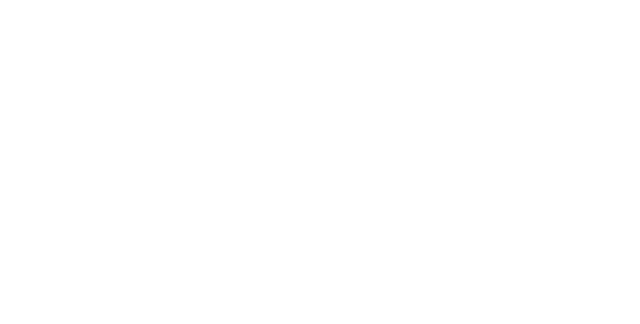
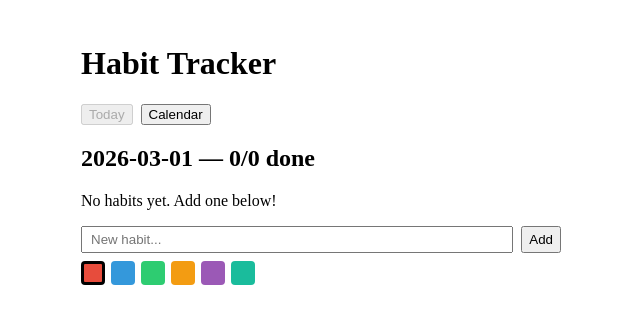
Before and after one commit to sito8943/habbit-tracker, a React app: page / in a window 1280 px wide. Shown: the top 324 px of the page, without its empty margins (319-959 px from the left). Built offline with nearby package versions, Linux system fonts and the light colour scheme; the HTML template or start-up script is replaced by a standard one.

Commit message:
first approach

```diff
--- a/src/App.tsx
+++ b/src/App.tsx
@@ -1,5 +1,86 @@
+import { useState, useCallback } from "react"
+import type { Habit, LogEntry } from "./utils/habits"
+import { generateId, today, isLogged } from "./utils/habits"
+import useLocalStorage from "./hooks/useLocalStorage"
+import HabitList from "./components/HabitList"
+import HabitForm from "./components/HabitForm"
+import Calendar from "./components/Calendar"
+
 const App = () => {
-  return <div></div>
+  const [habits, setHabits] = useLocalStorage<Habit[]>("ht_habits", [])
+  const [logs, setLogs] = useLocalStorage<LogEntry[]>("ht_logs", [])
+
+  const [selectedDate, setSelectedDate] = useState(today())
+  const [view, setView] = useState<"today" | "calendar">("today")
+
+  const addHabit = useCallback(
+    (name: string, color: string) => {
+      setHabits((prev) => [...prev, { id: generateId(), name, color }])
+    },
+    [setHabits]
+  )
+
+  const deleteHabit = useCallback(
+    (id: string) => {
+      setHabits((prev) => prev.filter((h) => h.id !== id))
+      setLogs((prev) => prev.filter((l) => l.habitId !== id))
+    },
+    [setHabits, setLogs]
+  )
+
+  const toggleLog = useCallback(
+    (habitId: string) => {
+      setLogs((prev) => {
+        if (isLogged(prev, habitId, selectedDate)) {
+          return prev.filter((l) => !(l.habitId === habitId && l.date === selectedDate))
+        }
+        return [...prev, { habitId, date: selectedDate }]
+      })
+    },
+    [selectedDate, setLogs]
+  )
+
+  const doneCount = habits.filter((h) => isLogged(logs, h.id, selectedDate)).length
+
+  return (
+    <div style={{ maxWidth: 480, margin: "0 auto", padding: 16 }}>
+      <h1>Habit Tracker</h1>
+
+      <nav style={{ display: "flex", gap: 8, marginBottom: 16 }}>
+        <button onClick={() => setView("today")} disabled={view === "today"}>
+          Today
+        </button>
+        <button onClick={() => setView("calendar")} disabled={view === "calendar"}>
+          Calendar
+        </button>
+      </nav>
+
+      {view === "today" ? (
+        <>
+          <h2>
+            {selectedDate} — {doneCount}/{habits.length} done
+          </h2>
+          <HabitList
+            habits={habits}
+            logs={logs}
+            date={selectedDate}
+            onToggle={toggleLog}
+            onDelete={deleteHabit}
+          />
+          <HabitForm onAdd={addHabit} />
+        </>
+      ) : (
+        <Calendar
+          logs={logs}
+          selectedDate={selectedDate}
+          onSelectDate={(date) => {
+            setSelectedDate(date)
+            setView("today")
+          }}
+        />
+      )}
+    </div>
+  )
 }
 
 export default App
--- /dev/null
+++ b/src/components/Calendar.tsx
@@ -0,0 +1,76 @@
+import { useMemo } from "react"
+import type { LogEntry } from "../utils/habits"
+import { formatDate, getMonthDays, hasAnyLog } from "../utils/habits"
+
+type Props = {
+  logs: LogEntry[]
+  selectedDate: string
+  onSelectDate: (date: string) => void
+}
+
+const WEEKDAYS = ["Su", "Mo", "Tu", "We", "Th", "Fr", "Sa"]
+
+const Calendar = ({ logs, selectedDate, onSelectDate }: Props) => {
+  const now = new Date()
+  const year = now.getFullYear()
+  const month = now.getMonth()
+
+  const days = useMemo(() => getMonthDays(year, month), [year, month])
+  const todayStr = formatDate(now)
+  const monthLabel = now.toLocaleString("default", { month: "long", year: "numeric" })
+  const firstDayOffset = days[0].getDay()
+
+  return (
+    <div>
+      <h3 style={{ marginBottom: 8 }}>{monthLabel}</h3>
+      <div
+        style={{
+          display: "grid",
+          gridTemplateColumns: "repeat(7, 1fr)",
+          gap: 4,
+          textAlign: "center",
+        }}
+      >
+        {WEEKDAYS.map((d) => (
+          <div key={d} style={{ fontWeight: "bold", fontSize: 12, padding: 4 }}>
+            {d}
+          </div>
+        ))}
+
+        {Array.from({ length: firstDayOffset }).map((_, i) => (
+          <div key={`pad-${i}`} />
+        ))}
+
+        {days.map((day) => {
+          const dateStr = formatDate(day)
+          const isSelected = dateStr === selectedDate
+          const isToday = dateStr === todayStr
+          const hasLog = hasAnyLog(logs, dateStr)
+
+          return (
+            <button
+              key={dateStr}
+              onClick={() => onSelectDate(dateStr)}
+              style={{
+                padding: "6px 2px",
+                background: isSelected ? "#3498db" : hasLog ? "#2ecc71" : "transparent",
+                color: isSelected ? "#fff" : "inherit",
+                border: isToday ? "2px solid #f39c12" : "1px solid #ccc",
+                cursor: "pointer",
+                borderRadius: 4,
+                fontWeight: isToday ? "bold" : "normal",
+              }}
+            >
+              {day.getDate()}
+            </button>
+          )
+        })}
+      </div>
+      <p style={{ fontSize: 12, marginTop: 8 }}>
+        Green = logged · Blue = selected · Orange border = today
+      </p>
+    </div>
+  )
+}
+
+export default Calendar
--- /dev/null
+++ b/src/components/HabitForm.tsx
@@ -0,0 +1,53 @@
+import { useState } from "react"
+
+const COLORS = ["#e74c3c", "#3498db", "#2ecc71", "#f39c12", "#9b59b6", "#1abc9c"]
+
+type Props = {
+  onAdd: (name: string, color: string) => void
+}
+
+const HabitForm = ({ onAdd }: Props) => {
+  const [name, setName] = useState("")
+  const [color, setColor] = useState(COLORS[0])
+
+  const handleSubmit = (e: React.FormEvent) => {
+    e.preventDefault()
+    if (!name.trim()) return
+    onAdd(name.trim(), color)
+    setName("")
+  }
+
+  return (
+    <form onSubmit={handleSubmit} style={{ marginTop: 16 }}>
+      <div style={{ display: "flex", gap: 8, marginBottom: 8 }}>
+        <input
+          value={name}
+          onChange={(e) => setName(e.target.value)}
+          placeholder="New habit..."
+          style={{ flex: 1, padding: "4px 8px" }}
+        />
+        <button type="submit">Add</button>
+      </div>
+      <div style={{ display: "flex", gap: 6 }}>
+        {COLORS.map((c) => (
+          <button
+            key={c}
+            type="button"
+            onClick={() => setColor(c)}
+            style={{
+              width: 24,
+              height: 24,
+              background: c,
+              border: color === c ? "3px solid #000" : "2px solid transparent",
+              cursor: "pointer",
+              borderRadius: 4,
+              padding: 0,
+            }}
+          />
+        ))}
+      </div>
+    </form>
+  )
+}
+
+export default HabitForm
--- /dev/null
+++ b/src/components/HabitList.tsx
@@ -0,0 +1,63 @@
+import type { Habit, LogEntry } from "../utils/habits"
+import { isLogged, getStreak } from "../utils/habits"
+
+type Props = {
+  habits: Habit[]
+  logs: LogEntry[]
+  date: string
+  onToggle: (habitId: string) => void
+  onDelete: (habitId: string) => void
+}
+
+const HabitList = ({ habits, logs, date, onToggle, onDelete }: Props) => {
+  if (habits.length === 0) {
+    return <p>No habits yet. Add one below!</p>
+  }
+
+  return (
+    <ul style={{ listStyle: "none", padding: 0 }}>
+      {habits.map((habit) => {
+        const logged = isLogged(logs, habit.id, date)
+        const streak = getStreak(logs, habit.id)
+        return (
+          <li
+            key={habit.id}
+            style={{
+              display: "flex",
+              alignItems: "center",
+              gap: 8,
+              padding: "8px 0",
+              borderLeft: `4px solid ${habit.color}`,
+              paddingLeft: 10,
+              marginBottom: 4,
+            }}
+          >
+            <input
+              type="checkbox"
+              id={habit.id}
+              checked={logged}
+              onChange={() => onToggle(habit.id)}
+            />
+            <label
+              htmlFor={habit.id}
+              style={{
+                flex: 1,
+                cursor: "pointer",
+                textDecoration: logged ? "line-through" : "none",
+                opacity: logged ? 0.6 : 1,
+              }}
+            >
+              {habit.name}
+            </label>
+            {streak > 0 && <span title="Current streak">{streak}d</span>}
+            <button onClick={() => onDelete(habit.id)} aria-label="Delete habit">
+              x
+            </button>
+          </li>
+        )
+      })}
+    </ul>
+  )
+}
+
+export default HabitList
--- /dev/null
+++ b/src/hooks/useLocalStorage.ts
@@ -0,0 +1,16 @@
+import { useState, useEffect } from "react"
+
+function useLocalStorage<T>(key: string, initialValue: T) {
+  const [value, setValue] = useState<T>(() => {
+    const saved = localStorage.getItem(key)
+    return saved ? (JSON.parse(saved) as T) : initialValue
+  })
+
+  useEffect(() => {
+    localStorage.setItem(key, JSON.stringify(value))
+  }, [key, value])
+
+  return [value, setValue] as const
+}
+
+export default useLocalStorage
--- /dev/null
+++ b/src/utils/habits.ts
@@ -0,0 +1,52 @@
+export type Habit = {
+  id: string
+  name: string
+  color: string
+}
+
+export type LogEntry = {
+  habitId: string
+  date: string // YYYY-MM-DD
+}
+
+export function generateId(): string {
+  return Math.random().toString(36).slice(2, 9)
+}
+
+export function formatDate(date: Date): string {
+  return date.toISOString().slice(0, 10)
+}
+
+export function today(): string {
+  return formatDate(new Date())
+}
+
+export function isLogged(logs: LogEntry[], habitId: string, date: string): boolean {
+  return logs.some((l) => l.habitId === habitId && l.date === date)
+}
+
+export function hasAnyLog(logs: LogEntry[], date: string): boolean {
+  return logs.some((l) => l.date === date)
+}
+
+export function getStreak(logs: LogEntry[], habitId: string): number {
+  let streak = 0
+  const date = new Date()
+  while (true) {
+    const dateStr = formatDate(date)
+    if (!isLogged(logs, habitId, dateStr)) break
+    streak++
+    date.setDate(date.getDate() - 1)
+  }
+  return streak
+}
+
+export function getMonthDays(year: number, month: number): Date[] {
+  const days: Date[] = []
+  const date = new Date(year, month, 1)
+  while (date.getMonth() === month) {
+    days.push(new Date(date))
+    date.setDate(date.getDate() + 1)
+  }
+  return days
+}
```
